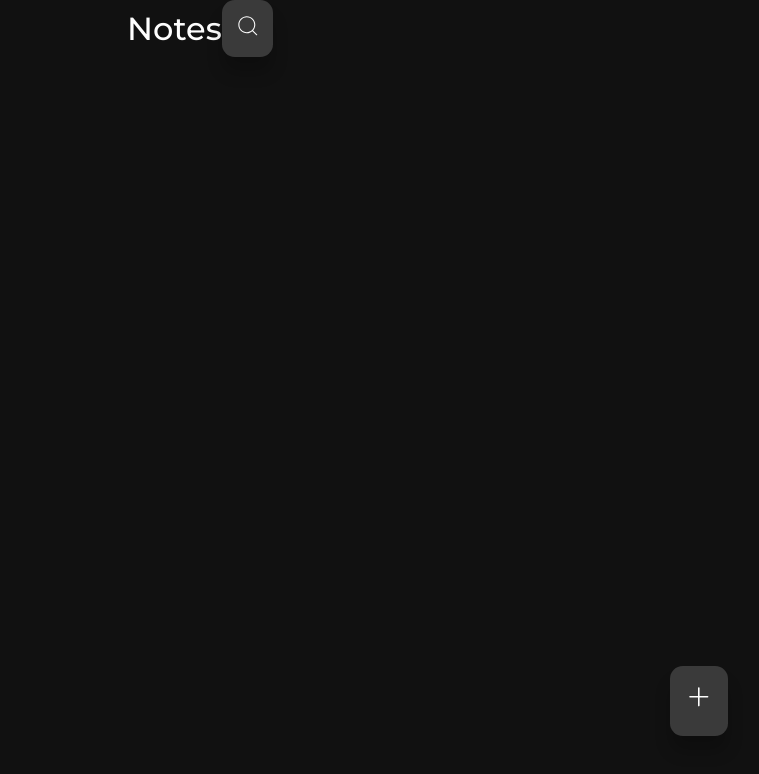
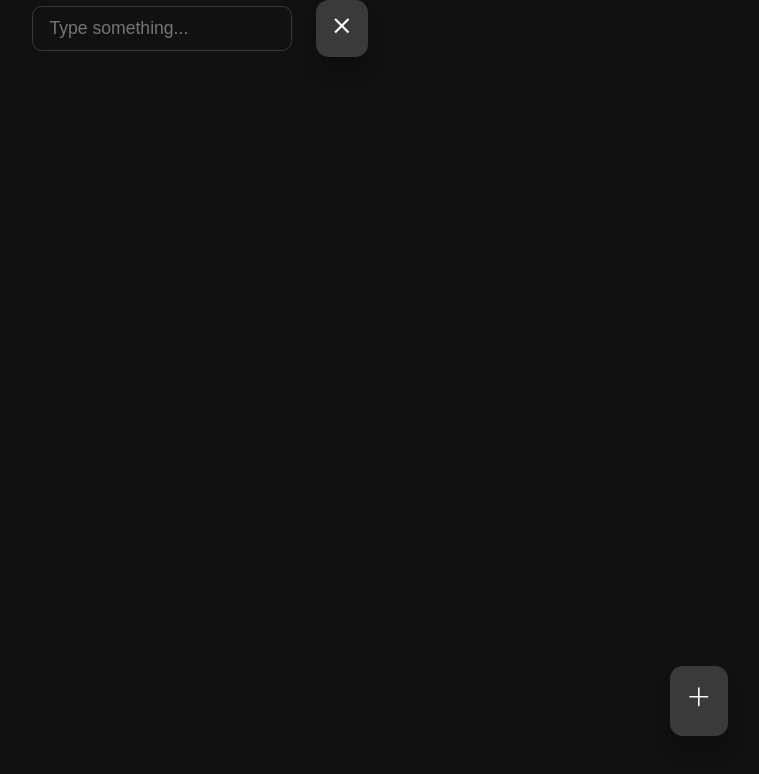
Before and after one commit to DayTroy/quicknote, a React (Vite) app: page / in a window 1280 px wide. Both pictures are taken after a click on the button 687 px from the left and 28 px from the top of the page. Shown: the top 774 px of the page, without its empty margins (440-1199 px from the left). Built offline with nearby package versions, Linux system fonts and the light colour scheme.

Commit message:
Search note functionality implemented

```diff
--- a/src/pages/Notes.jsx
+++ b/src/pages/Notes.jsx
@@ -1,31 +1,53 @@
-import React from 'react'
-import {CiSearch} from "react-icons/ci"
-import {Link} from "react-router-dom";
-import {BsPlusLg} from "react-icons/bs"
+import React, { useEffect, useState } from "react";
+import { CiSearch } from "react-icons/ci";
+import { MdClose } from "react-icons/md"
+import { Link } from "react-router-dom";
+import { BsPlusLg } from "react-icons/bs";
 import NoteItem from "../components/NoteItem";
 
+const Notes = ({ notes }) => {
+  const [showSearch, setShowSearch] = useState(false);
+  const [text, setText] = useState('');
+  const [filteredNotes, setFilteredNotes] = useState(notes);
 
-const Notes = ({notes}) => {
+  const handleSearch = () => {
+    setFilteredNotes(notes.filter(note => {
+      if (note.title.toLowerCase().match(text.toLowerCase())) return note;
+    }))
+  }
+
+  useEffect(handleSearch, [text])
+
   return (
     <section>
       <header className="notes__header">
-        <h2>Notes</h2>
-        {/* <input autoFocus
-               type="text"
-               placeholder='Type something...'
-               name=""
-               id="" /> */}
-        <button className='button'><CiSearch/></button>
+        {!showSearch && <h2>Notes</h2>}
+        {showSearch && (
+          <input
+            value={text}
+            autoFocus
+            type="text"
+            placeholder="Type something..."
+            onChange={(e) => {setText(e.target.value); handleSearch()}}
+          />
+        )}
+        <button
+          className="button"
+          onClick={() => setShowSearch(prevState => !prevState)}
+        >
+          {!showSearch ? <CiSearch /> : <MdClose />}
+        </button>
       </header>
       <div className="notes__container">
-          {
-            notes.map(note => <NoteItem key={note.id}
-            note={note} />)
-          }
+        {filteredNotes.map((note) => (
+          <NoteItem key={note.id} note={note} />
+        ))}
       </div>
-      <Link to={"/create-note"} className='button add__button'><BsPlusLg /></Link>
+      <Link to={"/create-note"} className="button add__button">
+        <BsPlusLg />
+      </Link>
     </section>
-  )
-}
+  );
+};
 
-export default Notes
+export default Notes;
```
